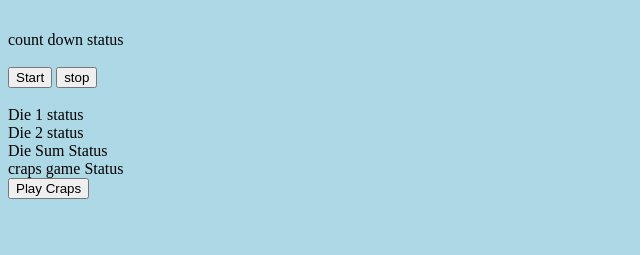
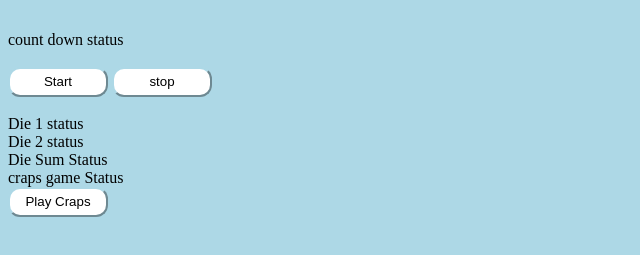
Before and after one commit to Dredd117/CSC102SU21Wk2Assignment, a plain HTML site: page WK2/index.html in a window 1280 px wide. Shown: the part 353-608 px from the top of the page, without its empty margins (0-640 px from the left). Drawn offline with Linux system fonts and the light colour scheme.

Commit message:
button and notes
added a button and notes

```diff
--- a/WK2/style.css
+++ b/WK2/style.css
@@ -1,3 +1,12 @@
+/*assignes the body tag to whatever this code contains within the brackets*/
 body {
     background-color:lightblue
 }
+/* assignes the button tag to whatever changes within the brackets*/
+.button{
+    background-color: white;
+    width: 100px;
+    height: 30px;
+    border-radius: 12px;
+    border-color: lightblue;
+}
```
